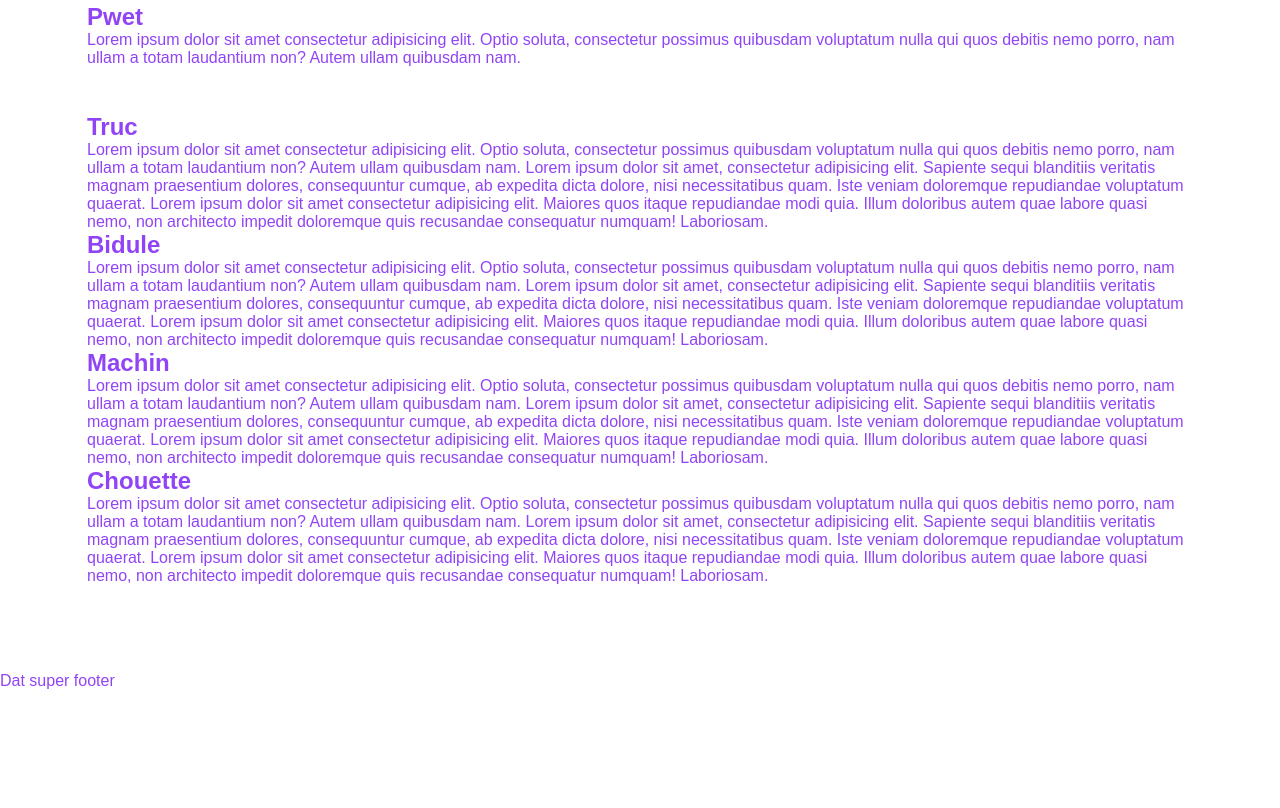
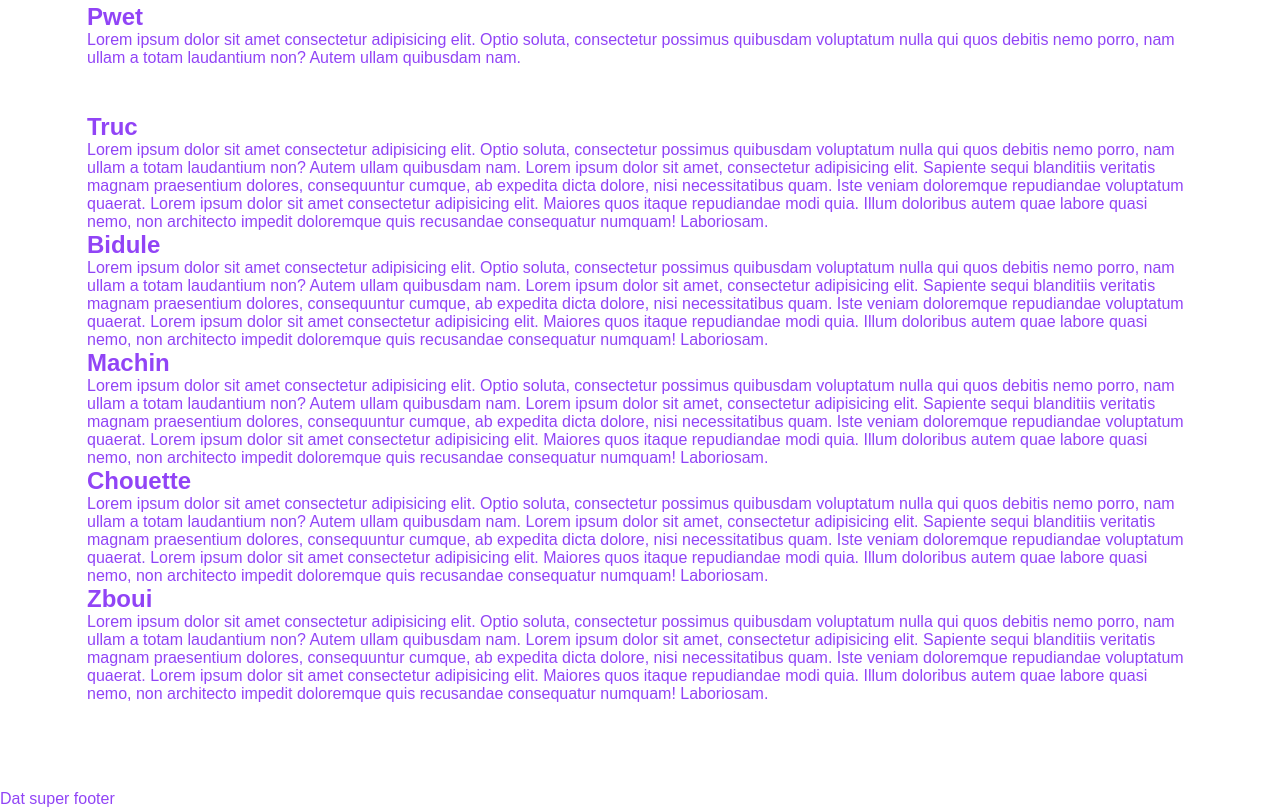
Before and after one commit to aloispatoor/site_git, a plain HTML site: page index.html in a window 1280 px wide. Shown: the part 468-1276 px from the top of the page. Before the commit the page ends 1158 px from the top, so only its background shows below. Drawn offline with Linux system fonts and the light colour scheme.

Commit message:
ajout article encore

```diff
--- a/index.html
+++ b/index.html
@@ -43,6 +43,10 @@
                 <h2>Chouette</h2>
                 <p>Lorem ipsum dolor sit amet consectetur adipisicing elit. Optio soluta, consectetur possimus quibusdam voluptatum nulla qui quos debitis nemo porro, nam ullam a totam laudantium non? Autem ullam quibusdam nam. Lorem ipsum dolor sit amet, consectetur adipisicing elit. Sapiente sequi blanditiis veritatis magnam praesentium dolores, consequuntur cumque, ab expedita dicta dolore, nisi necessitatibus quam. Iste veniam doloremque repudiandae voluptatum quaerat. Lorem ipsum dolor sit amet consectetur adipisicing elit. Maiores quos itaque repudiandae modi quia. Illum doloribus autem quae labore quasi nemo, non architecto impedit doloremque quis recusandae consequatur numquam! Laboriosam.</p>
             </article>
+            <article>
+                <h2>Zboui</h2>
+                <p>Lorem ipsum dolor sit amet consectetur adipisicing elit. Optio soluta, consectetur possimus quibusdam voluptatum nulla qui quos debitis nemo porro, nam ullam a totam laudantium non? Autem ullam quibusdam nam. Lorem ipsum dolor sit amet, consectetur adipisicing elit. Sapiente sequi blanditiis veritatis magnam praesentium dolores, consequuntur cumque, ab expedita dicta dolore, nisi necessitatibus quam. Iste veniam doloremque repudiandae voluptatum quaerat. Lorem ipsum dolor sit amet consectetur adipisicing elit. Maiores quos itaque repudiandae modi quia. Illum doloribus autem quae labore quasi nemo, non architecto impedit doloremque quis recusandae consequatur numquam! Laboriosam.</p>
+            </article>
         </section>
     </main>
     <footer>
```
